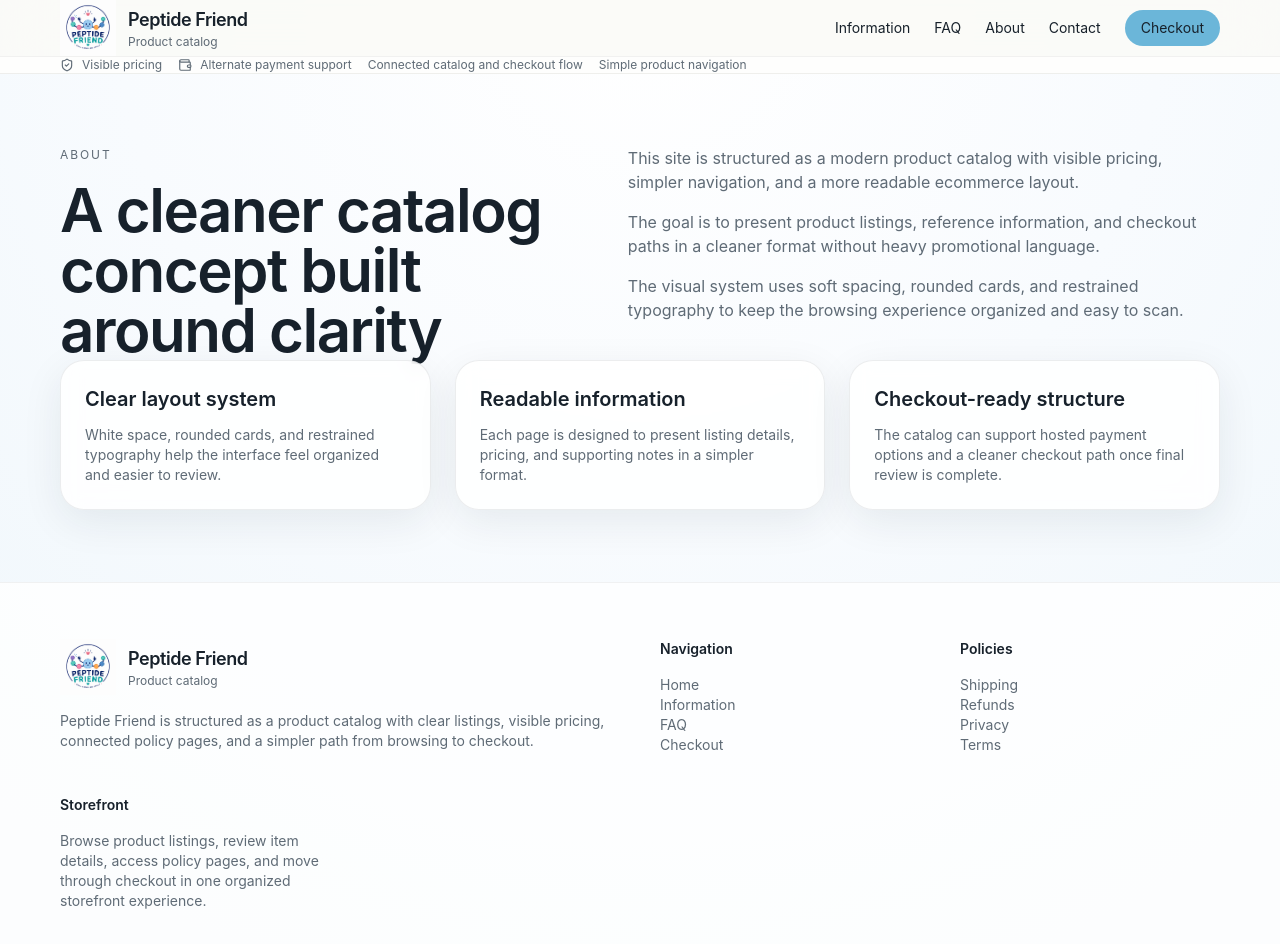
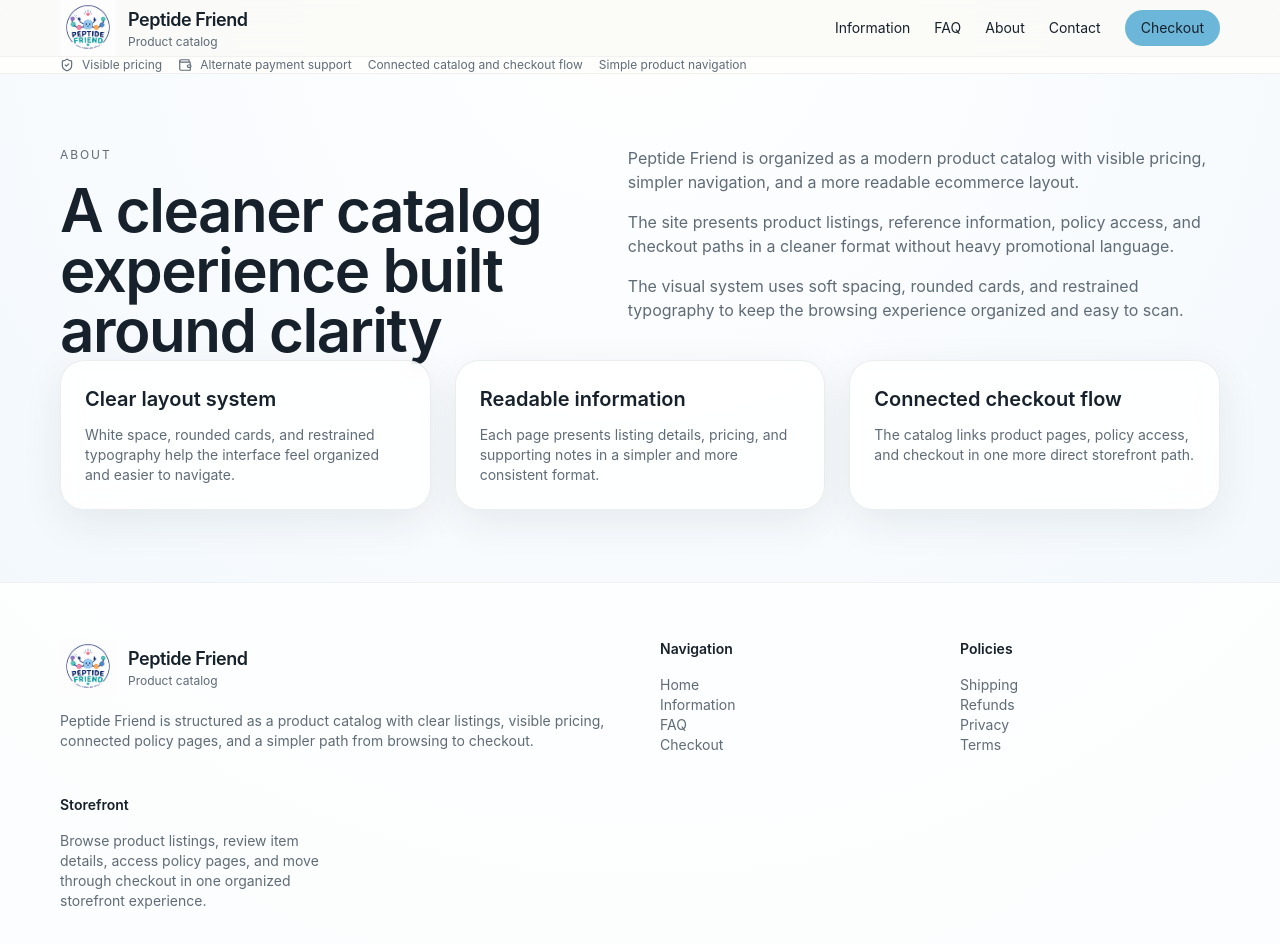
Before and after one commit to lexiefox2000-boop/peptide-wellness-site, a Next.js app: page /about in a window 1280 px wide. Shown: the top 944 px of the page. Built offline with nearby package versions, Linux system fonts and the light colour scheme.

Commit message:
clean about page copy

```diff
--- a/app/about/page.tsx
+++ b/app/about/page.tsx
@@ -5,19 +5,19 @@ export default function AboutPage() {
         <div>
           <div className="eyebrow">About</div>
           <h1 className="mt-4 text-4xl font-semibold tracking-tight md:text-6xl">
-            A cleaner catalog concept built around clarity
+            A cleaner catalog experience built around clarity
           </h1>
         </div>
 
         <div className="space-y-4 text-[var(--muted)]">
           <p>
-            This site is structured as a modern product catalog with visible
+            Peptide Friend is organized as a modern product catalog with visible
             pricing, simpler navigation, and a more readable ecommerce layout.
           </p>
           <p>
-            The goal is to present product listings, reference information, and
-            checkout paths in a cleaner format without heavy promotional
-            language.
+            The site presents product listings, reference information, policy
+            access, and checkout paths in a cleaner format without heavy
+            promotional language.
           </p>
           <p>
             The visual system uses soft spacing, rounded cards, and restrained
@@ -31,15 +31,15 @@ export default function AboutPage() {
         {[
           [
             "Clear layout system",
-            "White space, rounded cards, and restrained typography help the interface feel organized and easier to review.",
+            "White space, rounded cards, and restrained typography help the interface feel organized and easier to navigate.",
           ],
           [
             "Readable information",
-            "Each page is designed to present listing details, pricing, and supporting notes in a simpler format.",
+            "Each page presents listing details, pricing, and supporting notes in a simpler and more consistent format.",
           ],
           [
-            "Checkout-ready structure",
-            "The catalog can support hosted payment options and a cleaner checkout path once final review is complete.",
+            "Connected checkout flow",
+            "The catalog links product pages, policy access, and checkout in one more direct storefront path.",
           ],
         ].map(([title, copy]) => (
           <div key={title} className="card rounded-[1.5rem] p-6">
```
